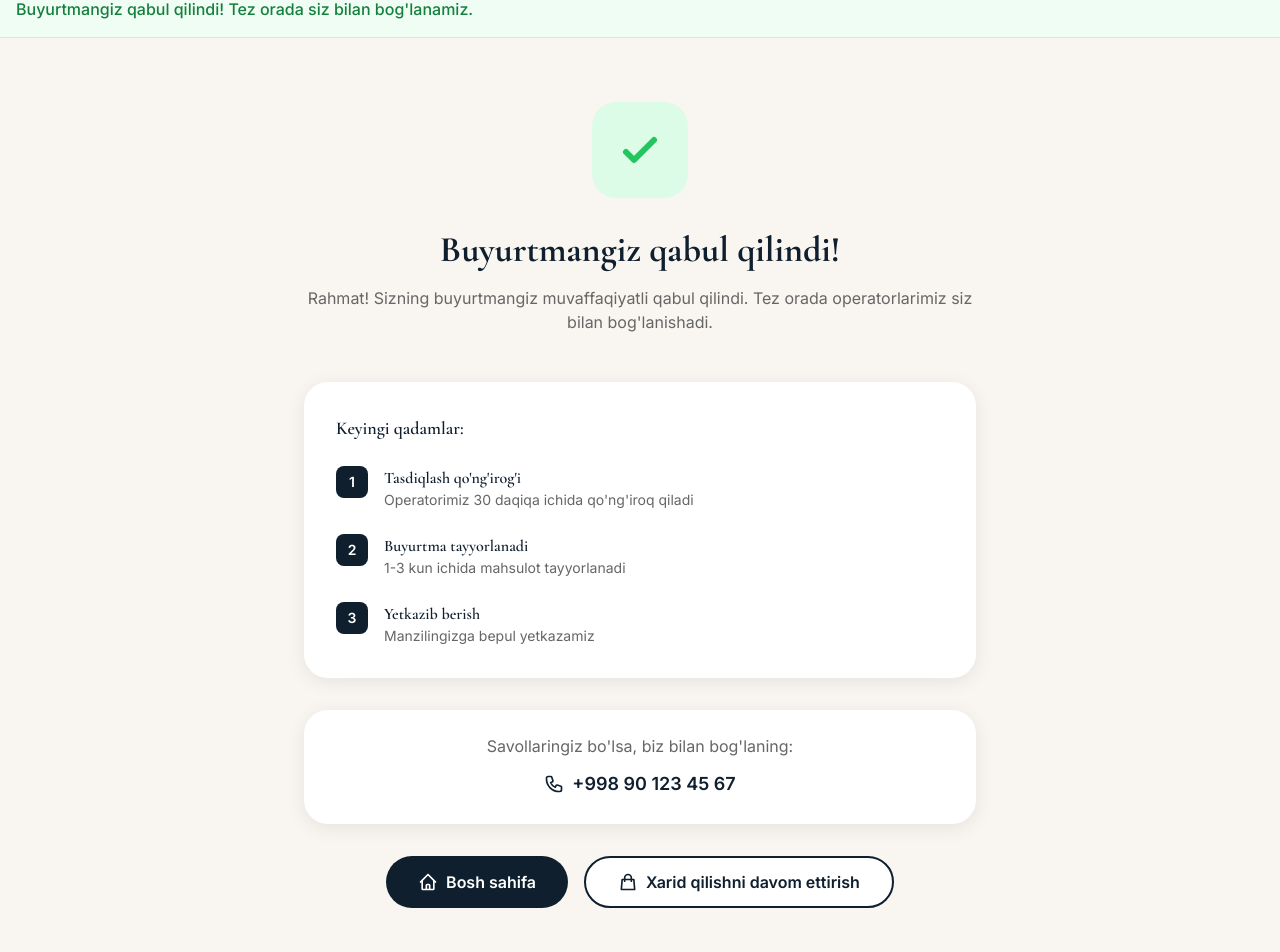
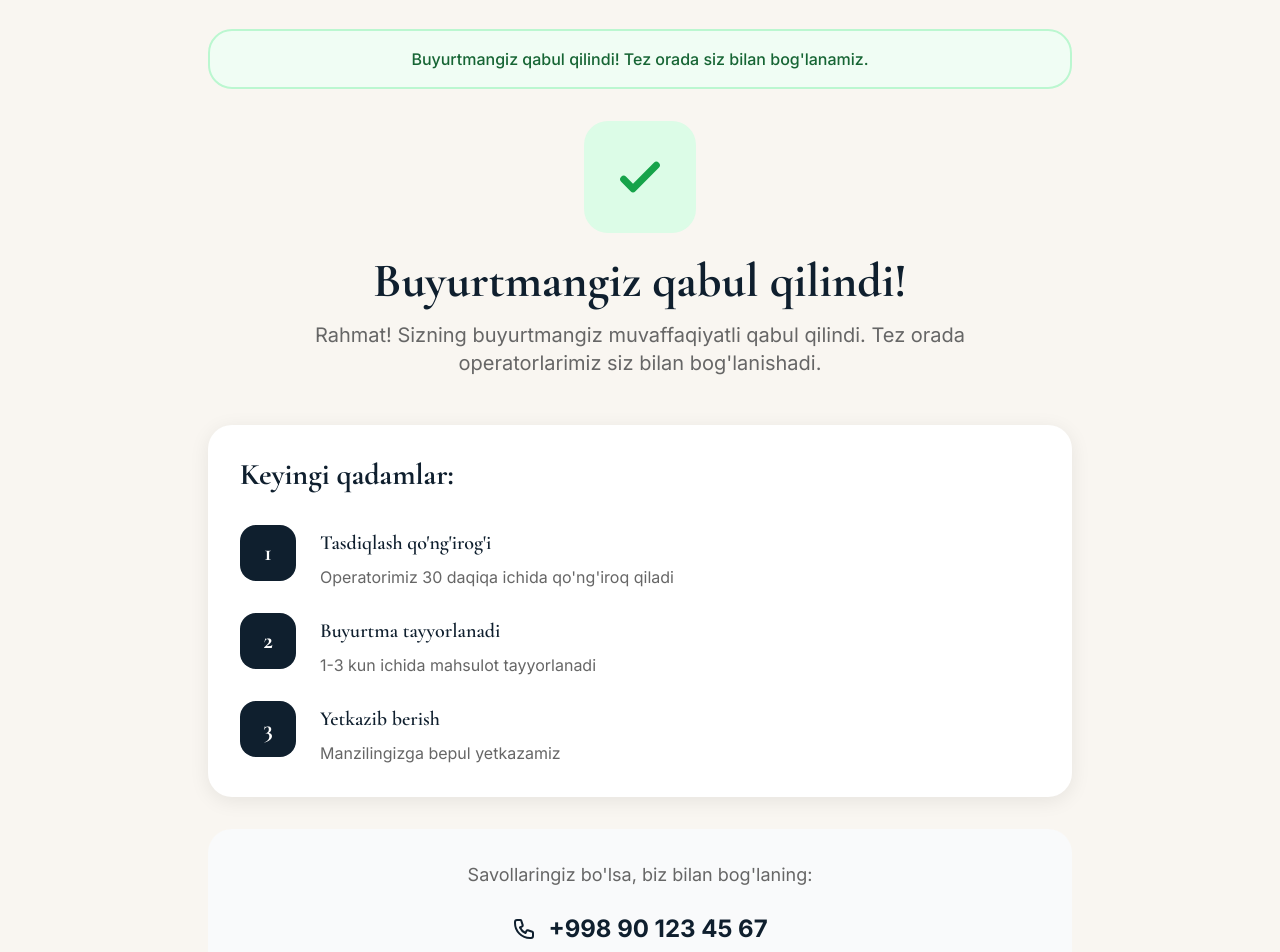
Before and after one commit to ergashevv/furniture, a Next.js app: page /order/success in a window 1280 px wide. Shown: the part 179-1131 px from the top of the page. Built offline with nearby package versions, Linux system fonts and the light colour scheme.

Commit message:
Update success pages with improved design and responsive layout

```diff
--- a/app/(public)/checkout/success/page.tsx
+++ b/app/(public)/checkout/success/page.tsx
@@ -1,21 +1,10 @@
 'use client'
 
-import { useEffect, useState } from 'react'
 import Link from 'next/link'
-import { motion, AnimatePresence } from 'framer-motion'
+import { motion } from 'framer-motion'
 import ScrollReveal from '@/components/ScrollReveal'
 
 export default function CheckoutSuccessPage() {
-  const [showSuccessPopup, setShowSuccessPopup] = useState(true)
-
-  // Auto-hide popup after 5 seconds
-  useEffect(() => {
-    const timer = setTimeout(() => {
-      setShowSuccessPopup(false)
-    }, 5000)
-    return () => clearTimeout(timer)
-  }, [])
-
   const steps = [
     {
       number: '1',
@@ -35,75 +24,33 @@ export default function CheckoutSuccessPage() {
   ]
 
   return (
-    <div className="pt-20 min-h-screen bg-background">
-      {/* Success Popup Notification */}
-      <AnimatePresence>
-        {showSuccessPopup && (
+    <div className="pt-16 md:pt-20 min-h-screen bg-background pb-20 md:pb-0">
+      <div className="max-w-4xl mx-auto px-4 py-12">
+        {/* Success Banner */}
+        <ScrollReveal>
           <motion.div
-            initial={{ opacity: 0, y: -100, scale: 0.9 }}
-            animate={{ opacity: 1, y: 0, scale: 1 }}
-            exit={{ opacity: 0, y: -50, scale: 0.9 }}
-            transition={{ type: 'spring', damping: 25, stiffness: 300 }}
-            className="fixed top-24 left-1/2 -translate-x-1/2 z-50"
+            initial={{ opacity: 0, y: -20 }}
+            animate={{ opacity: 1, y: 0 }}
+            transition={{ duration: 0.4 }}
+            className="bg-green-50 border-2 border-green-200 rounded-2xl p-4 mb-8"
           >
-            <div className="bg-white rounded-2xl shadow-2xl p-6 border-2 border-green-500 min-w-[320px] max-w-md">
-              <div className="flex items-start gap-4">
-                <div className="w-14 h-14 bg-green-100 rounded-full flex items-center justify-center flex-shrink-0">
-                  <motion.svg
-                    initial={{ scale: 0 }}
-                    animate={{ scale: 1 }}
-                    transition={{ delay: 0.2, type: 'spring', damping: 10 }}
-                    className="w-8 h-8 text-green-600"
-                    fill="none"
-                    stroke="currentColor"
-                    viewBox="0 0 24 24"
-                  >
-                    <motion.path
-                      initial={{ pathLength: 0 }}
-                      animate={{ pathLength: 1 }}
-                      transition={{ delay: 0.3, duration: 0.5 }}
-                      strokeLinecap="round"
-                      strokeLinejoin="round"
-                      strokeWidth={3}
-                      d="M5 13l4 4L19 7"
-                    />
-                  </motion.svg>
-                </div>
-                <div className="flex-1">
-                  <h3 className="text-lg font-bold text-green-700 mb-1">
-                    Buyurtma qabul qilindi!
-                  </h3>
-                  <p className="text-sm text-text-light">
-                    Tez orada siz bilan bog&apos;lanamiz
-                  </p>
-                </div>
-                <button
-                  onClick={() => setShowSuccessPopup(false)}
-                  className="text-gray-400 hover:text-gray-600 transition-colors"
-                >
-                  <svg className="w-5 h-5" fill="none" stroke="currentColor" viewBox="0 0 24 24">
-                    <path strokeLinecap="round" strokeLinejoin="round" strokeWidth={2} d="M6 18L18 6M6 6l12 12" />
-                  </svg>
-                </button>
-              </div>
-              {/* Progress bar */}
-              <motion.div
-                initial={{ width: '100%' }}
-                animate={{ width: '0%' }}
-                transition={{ duration: 5, ease: 'linear' }}
-                className="h-1 bg-green-500 rounded-full mt-4"
-              />
-            </div>
+            <p className="text-center text-green-800 font-medium">
+              Buyurtmangiz qabul qilindi! Tez orada siz bilan bog&apos;lanamiz.
+            </p>
           </motion.div>
-        )}
-      </AnimatePresence>
+        </ScrollReveal>
 
-      <div className="max-w-4xl mx-auto px-4 py-20">
+        {/* Main Success Message */}
         <ScrollReveal>
           <div className="text-center mb-12">
-            <div className="w-24 h-24 bg-green-100 rounded-full flex items-center justify-center mx-auto mb-6">
+            <motion.div
+              initial={{ scale: 0 }}
+              animate={{ scale: 1 }}
+              transition={{ delay: 0.2, type: 'spring', damping: 10 }}
+              className="w-24 h-24 md:w-28 md:h-28 bg-green-100 rounded-2xl flex items-center justify-center mx-auto mb-6"
+            >
               <svg
-                className="w-12 h-12 text-green-600"
+                className="w-12 h-12 md:w-14 md:h-14 text-green-600"
                 fill="none"
                 stroke="currentColor"
                 viewBox="0 0 24 24"
@@ -111,49 +58,61 @@ export default function CheckoutSuccessPage() {
                 <path
                   strokeLinecap="round"
                   strokeLinejoin="round"
-                  strokeWidth={2}
+                  strokeWidth={3}
                   d="M5 13l4 4L19 7"
                 />
               </svg>
-            </div>
-            <h1 className="text-4xl md:text-5xl font-serif font-bold text-primary mb-4">
-              Buyurtma qabul qilindi!
+            </motion.div>
+            <h1 className="text-3xl md:text-4xl lg:text-5xl font-serif font-bold text-primary mb-4">
+              Buyurtmangiz qabul qilindi!
             </h1>
-            <p className="text-text-light text-lg">
-              Buyurtmangiz muvaffaqiyatli qabul qilindi. Tez orada siz bilan bog&apos;lanamiz.
+            <p className="text-text-light text-lg md:text-xl max-w-2xl mx-auto">
+              Rahmat! Sizning buyurtmangiz muvaffaqiyatli qabul qilindi. Tez orada operatorlarimiz siz bilan bog&apos;lanishadi.
             </p>
           </div>
         </ScrollReveal>
 
         {/* Next Steps */}
         <ScrollReveal delay={0.2}>
-          <div className="bg-white rounded-2xl p-8 shadow-soft mb-8">
-            <h2 className="text-2xl font-serif font-bold text-primary mb-6">Keyingi qadamlar:</h2>
+          <div className="bg-white rounded-2xl p-6 md:p-8 shadow-soft mb-8">
+            <h2 className="text-2xl md:text-3xl font-serif font-bold text-primary mb-6 md:mb-8">
+              Keyingi qadamlar:
+            </h2>
             <div className="space-y-6">
               {steps.map((step, index) => (
-                <div key={step.number} className="flex gap-4">
-                  <div className="w-12 h-12 bg-primary rounded-lg flex items-center justify-center text-white font-serif font-bold text-xl flex-shrink-0">
+                <motion.div
+                  key={step.number}
+                  initial={{ opacity: 0, x: -20 }}
+                  animate={{ opacity: 1, x: 0 }}
+                  transition={{ delay: 0.3 + index * 0.1 }}
+                  className="flex gap-4 md:gap-6"
+                >
+                  <div className="w-12 h-12 md:w-14 md:h-14 bg-primary rounded-xl flex items-center justify-center text-white font-serif font-bold text-xl md:text-2xl flex-shrink-0">
                     {step.number}
                   </div>
-                  <div>
-                    <h3 className="text-xl font-semibold text-primary mb-2">{step.title}</h3>
-                    <p className="text-text-light">{step.description}</p>
+                  <div className="flex-1 pt-1">
+                    <h3 className="text-lg md:text-xl font-semibold text-primary mb-2">
+                      {step.title}
+                    </h3>
+                    <p className="text-text-light text-sm md:text-base">
+                      {step.description}
+                    </p>
                   </div>
-                </div>
+                </motion.div>
               ))}
             </div>
           </div>
         </ScrollReveal>
 
         {/* Contact Info */}
-        <ScrollReveal delay={0.3}>
-          <div className="bg-primary/5 rounded-2xl p-6 mb-8">
-            <p className="text-center text-text-light mb-4">
+        <ScrollReveal delay={0.4}>
+          <div className="bg-gray-50 rounded-2xl p-6 md:p-8 mb-8">
+            <p className="text-center text-text-light mb-4 md:mb-6 text-base md:text-lg">
               Savollaringiz bo&apos;lsa, biz bilan bog&apos;laning:
             </p>
-            <div className="flex items-center justify-center gap-2">
+            <div className="flex items-center justify-center gap-3">
               <svg
-                className="w-5 h-5 text-primary"
+                className="w-5 h-5 md:w-6 md:h-6 text-primary flex-shrink-0"
                 fill="none"
                 stroke="currentColor"
                 viewBox="0 0 24 24"
@@ -167,7 +126,7 @@ export default function CheckoutSuccessPage() {
               </svg>
               <a
                 href="tel:+998901234567"
-                className="text-2xl font-bold text-primary hover:text-secondary transition-colors"
+                className="text-xl md:text-2xl font-bold text-primary hover:text-secondary transition-colors"
               >
                 +998 90 123 45 67
               </a>
@@ -176,11 +135,11 @@ export default function CheckoutSuccessPage() {
         </ScrollReveal>
 
         {/* Action Buttons */}
-        <ScrollReveal delay={0.4}>
+        <ScrollReveal delay={0.5}>
           <div className="flex flex-col sm:flex-row gap-4 justify-center">
             <Link
               href="/"
-              className="inline-flex items-center justify-center gap-2 bg-primary text-white px-8 py-4 rounded-lg hover:bg-secondary transition-colors font-semibold"
+              className="inline-flex items-center justify-center gap-2 bg-primary text-white px-6 md:px-8 py-3 md:py-4 rounded-xl hover:bg-secondary transition-colors font-semibold text-base md:text-lg"
             >
               <svg
                 className="w-5 h-5"
@@ -199,7 +158,7 @@ export default function CheckoutSuccessPage() {
             </Link>
             <Link
               href="/products"
-              className="inline-flex items-center justify-center gap-2 bg-white text-primary border-2 border-primary px-8 py-4 rounded-lg hover:bg-primary/5 transition-colors font-semibold"
+              className="inline-flex items-center justify-center gap-2 bg-white text-primary border-2 border-primary px-6 md:px-8 py-3 md:py-4 rounded-xl hover:bg-primary/5 transition-colors font-semibold text-base md:text-lg"
             >
               <svg
                 className="w-5 h-5"
--- a/app/(public)/order/success/page.tsx
+++ b/app/(public)/order/success/page.tsx
@@ -1,103 +1,177 @@
 'use client'
 
 import Link from 'next/link'
+import { motion } from 'framer-motion'
 import ScrollReveal from '@/components/ScrollReveal'
 
 export default function OrderSuccessPage() {
+  const steps = [
+    {
+      number: '1',
+      title: 'Tasdiqlash qo\'ng\'irog\'i',
+      description: 'Operatorimiz 30 daqiqa ichida qo\'ng\'iroq qiladi',
+    },
+    {
+      number: '2',
+      title: 'Buyurtma tayyorlanadi',
+      description: '1-3 kun ichida mahsulot tayyorlanadi',
+    },
+    {
+      number: '3',
+      title: 'Yetkazib berish',
+      description: 'Manzilingizga bepul yetkazamiz',
+    },
+  ]
+
   return (
-    <div className="pt-20 min-h-screen">
+    <div className="pt-16 md:pt-20 min-h-screen bg-background pb-20 md:pb-0">
+      <div className="max-w-4xl mx-auto px-4 py-12">
         {/* Success Banner */}
-      <div className="bg-green-50 border-b border-green-200 px-4 py-4">
-        <div className="max-w-7xl mx-auto">
-          <p className="text-green-700 font-medium">
+        <ScrollReveal>
+          <motion.div
+            initial={{ opacity: 0, y: -20 }}
+            animate={{ opacity: 1, y: 0 }}
+            transition={{ duration: 0.4 }}
+            className="bg-green-50 border-2 border-green-200 rounded-2xl p-4 mb-8"
+          >
+            <p className="text-center text-green-800 font-medium">
               Buyurtmangiz qabul qilindi! Tez orada siz bilan bog&apos;lanamiz.
             </p>
+          </motion.div>
+        </ScrollReveal>
+
+        {/* Main Success Message */}
+        <ScrollReveal>
+          <div className="text-center mb-12">
+            <motion.div
+              initial={{ scale: 0 }}
+              animate={{ scale: 1 }}
+              transition={{ delay: 0.2, type: 'spring', damping: 10 }}
+              className="w-24 h-24 md:w-28 md:h-28 bg-green-100 rounded-2xl flex items-center justify-center mx-auto mb-6"
+            >
+              <svg
+                className="w-12 h-12 md:w-14 md:h-14 text-green-600"
+                fill="none"
+                stroke="currentColor"
+                viewBox="0 0 24 24"
+              >
+                <path
+                  strokeLinecap="round"
+                  strokeLinejoin="round"
+                  strokeWidth={3}
+                  d="M5 13l4 4L19 7"
+                />
+              </svg>
+            </motion.div>
+            <h1 className="text-3xl md:text-4xl lg:text-5xl font-serif font-bold text-primary mb-4">
+              Buyurtmangiz qabul qilindi!
+            </h1>
+            <p className="text-text-light text-lg md:text-xl max-w-2xl mx-auto">
+              Rahmat! Sizning buyurtmangiz muvaffaqiyatli qabul qilindi. Tez orada operatorlarimiz siz bilan bog&apos;lanishadi.
+            </p>
+          </div>
+        </ScrollReveal>
+
+        {/* Next Steps */}
+        <ScrollReveal delay={0.2}>
+          <div className="bg-white rounded-2xl p-6 md:p-8 shadow-soft mb-8">
+            <h2 className="text-2xl md:text-3xl font-serif font-bold text-primary mb-6 md:mb-8">
+              Keyingi qadamlar:
+            </h2>
+            <div className="space-y-6">
+              {steps.map((step, index) => (
+                <motion.div
+                  key={step.number}
+                  initial={{ opacity: 0, x: -20 }}
+                  animate={{ opacity: 1, x: 0 }}
+                  transition={{ delay: 0.3 + index * 0.1 }}
+                  className="flex gap-4 md:gap-6"
+                >
+                  <div className="w-12 h-12 md:w-14 md:h-14 bg-primary rounded-xl flex items-center justify-center text-white font-serif font-bold text-xl md:text-2xl flex-shrink-0">
+                    {step.number}
+                  </div>
+                  <div className="flex-1 pt-1">
+                    <h3 className="text-lg md:text-xl font-semibold text-primary mb-2">
+                      {step.title}
+                    </h3>
+                    <p className="text-text-light text-sm md:text-base">
+                      {step.description}
+                    </p>
+                  </div>
+                </motion.div>
+              ))}
             </div>
           </div>
-
-      {/* Main Content */}
-      <div className="py-16 px-4">
-        <div className="max-w-2xl mx-auto">
-          <ScrollReveal>
-            {/* Success Icon */}
-            <div className="flex justify-center mb-8">
-              <div className="w-24 h-24 bg-green-100 rounded-2xl flex items-center justify-center">
-                <svg className="w-12 h-12 text-green-500" fill="none" stroke="currentColor" viewBox="0 0 24 24">
-                  <path strokeLinecap="round" strokeLinejoin="round" strokeWidth={3} d="M5 13l4 4L19 7" />
-                </svg>
-              </div>
-            </div>
-
-            {/* Title */}
-            <h1 className="text-3xl md:text-4xl font-serif font-bold text-primary text-center mb-4">
-              Buyurtmangiz qabul qilindi!
-            </h1>
-            <p className="text-text-light text-center mb-12">
-              Rahmat! Sizning buyurtmangiz muvaffaqiyatli qabul qilindi. Tez orada operatorlarimiz siz bilan bog&apos;lanishadi.
-            </p>
-
-            {/* Steps Card */}
-            <div className="bg-white rounded-2xl shadow-soft p-8 mb-8">
-              <h2 className="text-lg font-semibold text-primary mb-6">Keyingi qadamlar:</h2>
-              <div className="space-y-6">
-                <div className="flex items-start gap-4">
-                  <div className="w-8 h-8 bg-primary text-white rounded-lg flex items-center justify-center font-semibold text-sm flex-shrink-0">
-                    1
-                  </div>
-                  <div>
-                    <h3 className="font-semibold text-primary">Tasdiqlash qo&apos;ng&apos;irog&apos;i</h3>
-                    <p className="text-text-light text-sm">Operatorimiz 30 daqiqa ichida qo&apos;ng&apos;iroq qiladi</p>
-                  </div>
-                </div>
-                <div className="flex items-start gap-4">
-                  <div className="w-8 h-8 bg-primary text-white rounded-lg flex items-center justify-center font-semibold text-sm flex-shrink-0">
-                    2
-                  </div>
-                  <div>
-                    <h3 className="font-semibold text-primary">Buyurtma tayyorlanadi</h3>
-                    <p className="text-text-light text-sm">1-3 kun ichida mahsulot tayyorlanadi</p>
-                  </div>
-                </div>
-                <div className="flex items-start gap-4">
-                  <div className="w-8 h-8 bg-primary text-white rounded-lg flex items-center justify-center font-semibold text-sm flex-shrink-0">
-                    3
-                  </div>
-                  <div>
-                    <h3 className="font-semibold text-primary">Yetkazib berish</h3>
-                    <p className="text-text-light text-sm">Manzilingizga bepul yetkazamiz</p>
-                  </div>
-                </div>
-              </div>
-            </div>
+        </ScrollReveal>
 
         {/* Contact Info */}
-            <div className="bg-white rounded-2xl shadow-soft p-6 mb-8 text-center">
-              <p className="text-text-light mb-3">Savollaringiz bo&apos;lsa, biz bilan bog&apos;laning:</p>
-              <a href="tel:+998901234567" className="inline-flex items-center gap-2 text-primary font-semibold text-lg hover:text-primary-dark transition-colors">
-                <svg className="w-5 h-5" fill="none" stroke="currentColor" viewBox="0 0 24 24">
-                  <path strokeLinecap="round" strokeLinejoin="round" strokeWidth={2} d="M3 5a2 2 0 012-2h3.28a1 1 0 01.948.684l1.498 4.493a1 1 0 01-.502 1.21l-2.257 1.13a11.042 11.042 0 005.516 5.516l1.13-2.257a1 1 0 011.21-.502l4.493 1.498a1 1 0 01.684.949V19a2 2 0 01-2 2h-1C9.716 21 3 14.284 3 6V5z" />
+        <ScrollReveal delay={0.4}>
+          <div className="bg-gray-50 rounded-2xl p-6 md:p-8 mb-8">
+            <p className="text-center text-text-light mb-4 md:mb-6 text-base md:text-lg">
+              Savollaringiz bo&apos;lsa, biz bilan bog&apos;laning:
+            </p>
+            <div className="flex items-center justify-center gap-3">
+              <svg
+                className="w-5 h-5 md:w-6 md:h-6 text-primary flex-shrink-0"
+                fill="none"
+                stroke="currentColor"
+                viewBox="0 0 24 24"
+              >
+                <path
+                  strokeLinecap="round"
+                  strokeLinejoin="round"
+                  strokeWidth={2}
+                  d="M3 5a2 2 0 012-2h3.28a1 1 0 01.948.684l1.498 4.493a1 1 0 01-.502 1.21l-2.257 1.13a11.042 11.042 0 005.516 5.516l1.13-2.257a1 1 0 011.21-.502l4.493 1.498a1 1 0 01.684.949V19a2 2 0 01-2 2h-1C9.716 21 3 14.284 3 6V5z"
+                />
               </svg>
+              <a
+                href="tel:+998901234567"
+                className="text-xl md:text-2xl font-bold text-primary hover:text-secondary transition-colors"
+              >
                 +998 90 123 45 67
               </a>
             </div>
+          </div>
+        </ScrollReveal>
 
         {/* Action Buttons */}
+        <ScrollReveal delay={0.5}>
           <div className="flex flex-col sm:flex-row gap-4 justify-center">
             <Link
               href="/"
-                className="inline-flex items-center justify-center gap-2 bg-primary text-white px-8 py-3 rounded-full font-semibold hover:bg-primary-dark transition-colors"
+              className="inline-flex items-center justify-center gap-2 bg-primary text-white px-6 md:px-8 py-3 md:py-4 rounded-xl hover:bg-secondary transition-colors font-semibold text-base md:text-lg"
             >
-                <svg className="w-5 h-5" fill="none" stroke="currentColor" viewBox="0 0 24 24">
-                  <path strokeLinecap="round" strokeLinejoin="round" strokeWidth={2} d="M3 12l2-2m0 0l7-7 7 7M5 10v10a1 1 0 001 1h3m10-11l2 2m-2-2v10a1 1 0 01-1 1h-3m-6 0a1 1 0 001-1v-4a1 1 0 011-1h2a1 1 0 011 1v4a1 1 0 001 1m-6 0h6" />
+              <svg
+                className="w-5 h-5"
+                fill="none"
+                stroke="currentColor"
+                viewBox="0 0 24 24"
+              >
+                <path
+                  strokeLinecap="round"
+                  strokeLinejoin="round"
+                  strokeWidth={2}
+                  d="M3 12l2-2m0 0l7-7 7 7M5 10v10a1 1 0 001 1h3m10-11l2 2m-2-2v10a1 1 0 01-1 1h-3m-6 0a1 1 0 001-1v-4a1 1 0 011-1h2a1 1 0 011 1v4a1 1 0 001 1m-6 0h6"
+                />
               </svg>
               Bosh sahifa
             </Link>
             <Link
               href="/products"
-                className="inline-flex items-center justify-center gap-2 bg-white border-2 border-primary text-primary px-8 py-3 rounded-full font-semibold hover:bg-primary/5 transition-colors"
+              className="inline-flex items-center justify-center gap-2 bg-white text-primary border-2 border-primary px-6 md:px-8 py-3 md:py-4 rounded-xl hover:bg-primary/5 transition-colors font-semibold text-base md:text-lg"
             >
-                <svg className="w-5 h-5" fill="none" stroke="currentColor" viewBox="0 0 24 24">
-                  <path strokeLinecap="round" strokeLinejoin="round" strokeWidth={2} d="M16 11V7a4 4 0 00-8 0v4M5 9h14l1 12H4L5 9z" />
+              <svg
+                className="w-5 h-5"
+                fill="none"
+                stroke="currentColor"
+                viewBox="0 0 24 24"
+              >
+                <path
+                  strokeLinecap="round"
+                  strokeLinejoin="round"
+                  strokeWidth={2}
+                  d="M16 11V7a4 4 0 00-8 0v4M5 9h14l1 12H4L5 9z"
+                />
               </svg>
               Xarid qilishni davom ettirish
             </Link>
@@ -105,6 +179,5 @@ export default function OrderSuccessPage() {
         </ScrollReveal>
       </div>
     </div>
-    </div>
   )
 }
```
Lines whose indentation alone changed are shown as unchanged.
